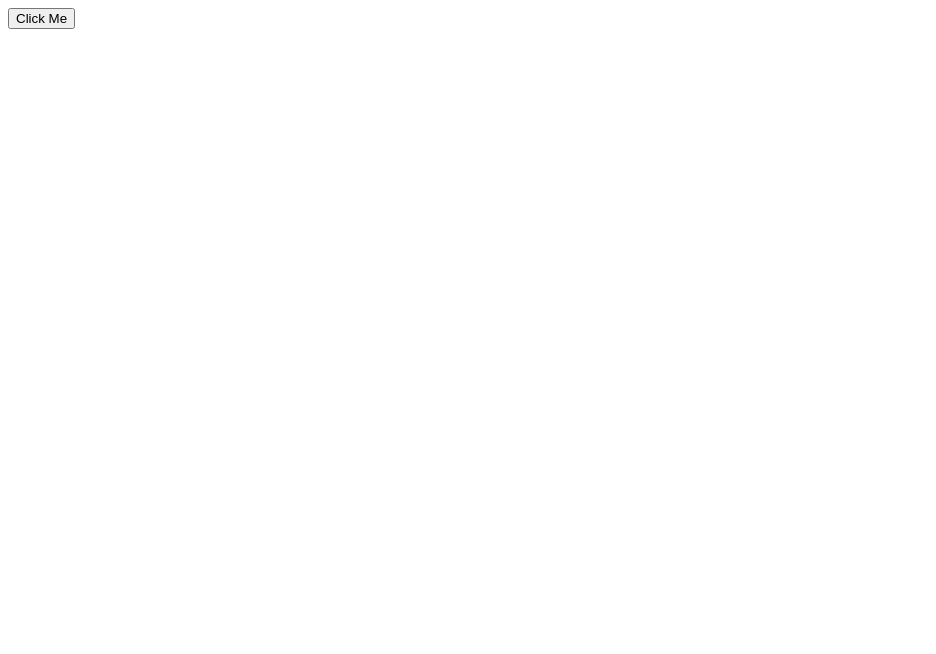
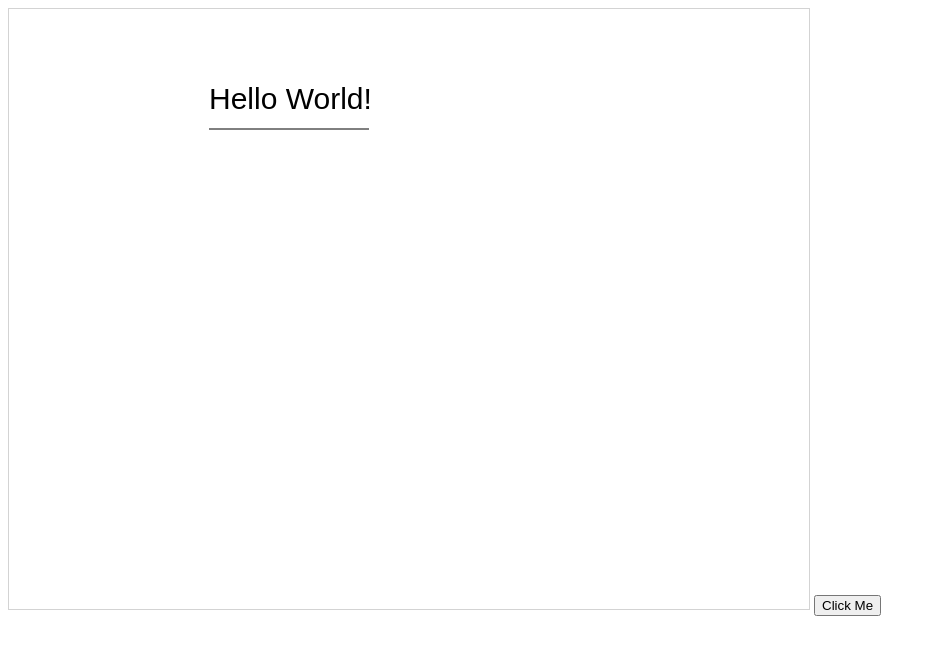
Before and after one commit to blazingbbq/HighschoolHackathonTemplate, a plain HTML site: page index.html in a window 1280 px wide. Both pictures are taken after a click on the button "Click Me". Shown: the whole page, without its empty margins (0-936 px from the left). Drawn offline with Linux system fonts and the light colour scheme.

Commit message:
Removed js and css files, added canvas element

```diff
--- a/index.css
+++ /dev/null
@@ -1 +0,0 @@
-/* --- Add you styles below --- */
--- a/index.html
+++ b/index.html
@@ -1,10 +1,25 @@
 <html>
     <head>
         <title>Highschool Hackathon Template</title>
-        <link rel="stylesheet" type="text/css" href="index.css">
     </head>
     <body>
+        <canvas id="myCanvas" width="800" height="600" style="border:1px solid #d3d3d3;"></canvas>
         <button type="button" onclick="displayWelcome()">Click Me</button>
     </body>
-    <script src="index.js"></script>
+    <script>
+        // Get canvas element from html document
+        var canvas = document.getElementById("myCanvas");
+        var ctx = canvas.getContext("2d");
+
+        function displayWelcome() {
+            // Draw line
+            ctx.moveTo(200, 120);
+            ctx.lineTo(360, 120);
+            ctx.stroke();
+
+            // Draw text
+            ctx.font = "30px Arial";
+            ctx.fillText("Hello World!", 200, 100);
+        }
+    </script>
 </html>
--- a/index.js
+++ /dev/null
@@ -1,3 +0,0 @@
-function displayWelcome() {
-    alert("Hello World!");
-}
```
